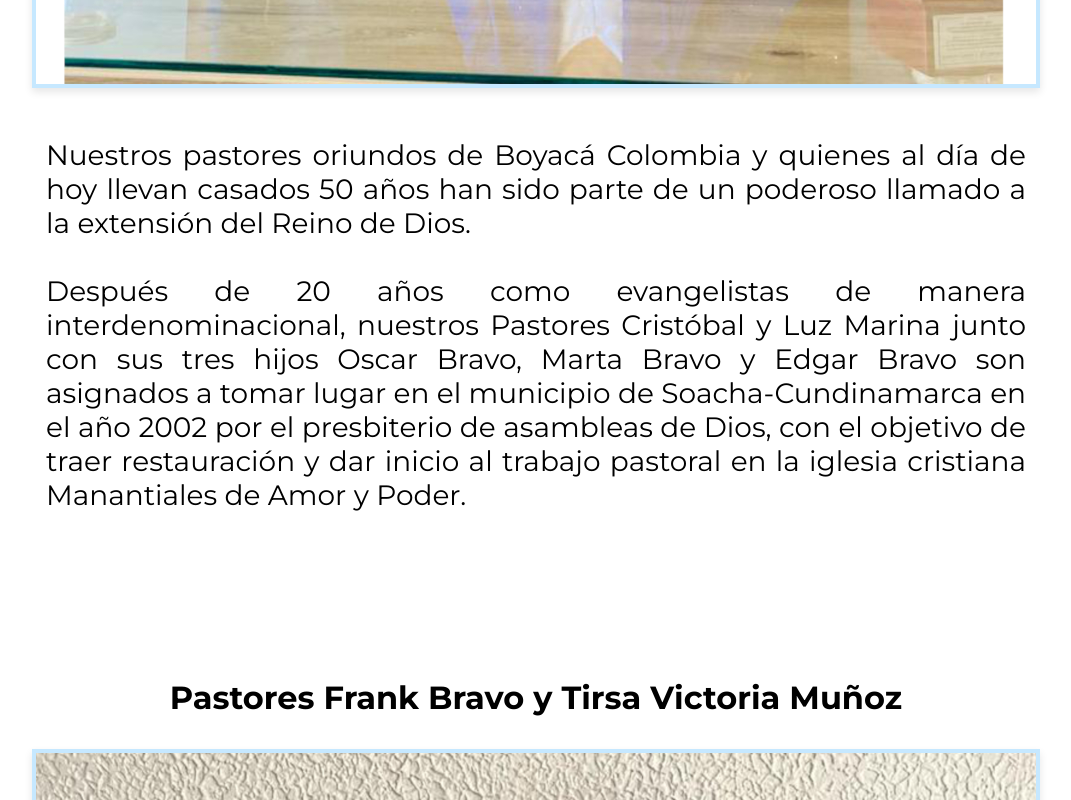
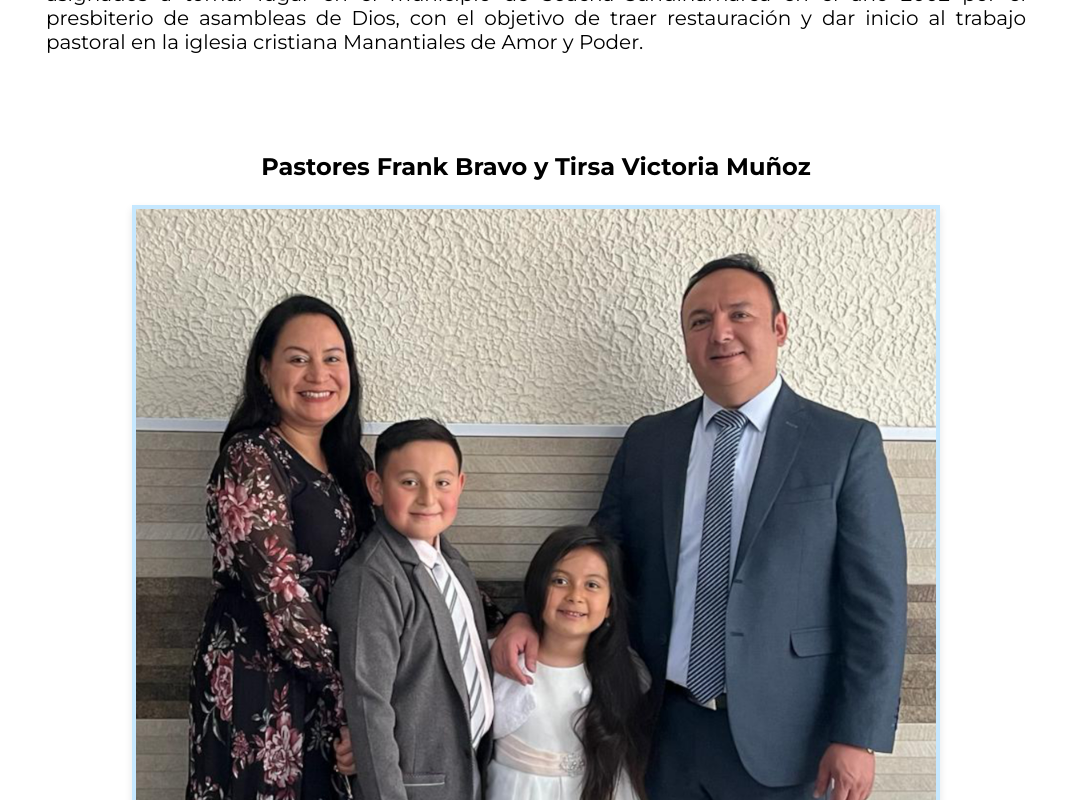
Before and after one commit to CarlosMayaDev/manantiales, a React (Create React App) app: page /equipo in a window 1280 px wide. Shown: the part 2280-3080 px from the top of the page, without its empty margins (104-1175 px from the left). Built offline with nearby package versions, Linux system fonts and the light colour scheme.

Commit message:
Conocenos

```diff
--- a/src/views/Equipo.module.css
+++ b/src/views/Equipo.module.css
@@ -27,7 +27,7 @@
 
 
 .descripcion img {
-    width: 1000px;
+    width: 800px;
     height: auto;
     border-radius: 0%;
     border: 4px solid #c6e8ff;
@@ -39,7 +39,7 @@
     display: flex;
     flex-direction: column;
     align-items: center;
-    margin-top: 100px;
+    margin-top: 50px;
     margin-bottom: 50px;
 }
 
@@ -53,7 +53,7 @@
 }
 
 .h2 {
-    font-size: 32px;
+    font-size: 24px;
     font-family: 'Montserrat', sans-serif;
     font-weight: normal;
     color: #fff;
@@ -64,14 +64,14 @@
 }
 
 .h3 {
-    font-size: 32px;
+    font-size: 24px;
     font-family: 'Montserrat', sans-serif;
     font-weight: bold;
     color: #000000;
 }
 
 .h4 {
-    font-size: 28px;
+    font-size: 20px;
     font-family: 'Montserrat', sans-serif;
     font-weight: normal;
     color: #000000;
@@ -82,7 +82,7 @@
 }
 
 .h5 {
-    font-size: 80px;
+    font-size: 60px;
     font-family: 'Oswald', sans-serif;
     color: #fff;
     text-align: center;
@@ -91,10 +91,10 @@
 
 .familiaContainer {
     font-family: 'Roboto Condensed', sans-serif;
-    margin-top: 100px;
+    margin-top: 50px;
     position: relative;
     width: 100%;
-    height: 1080px;
+    height: 800px;
     overflow: hidden; /* Asegura que el pseudoelemento no salga del contenedor */
     background-color: rgba(0, 255, 157, 0.3);
     display: flex; /* Activa el modelo de caja flexible */
```
